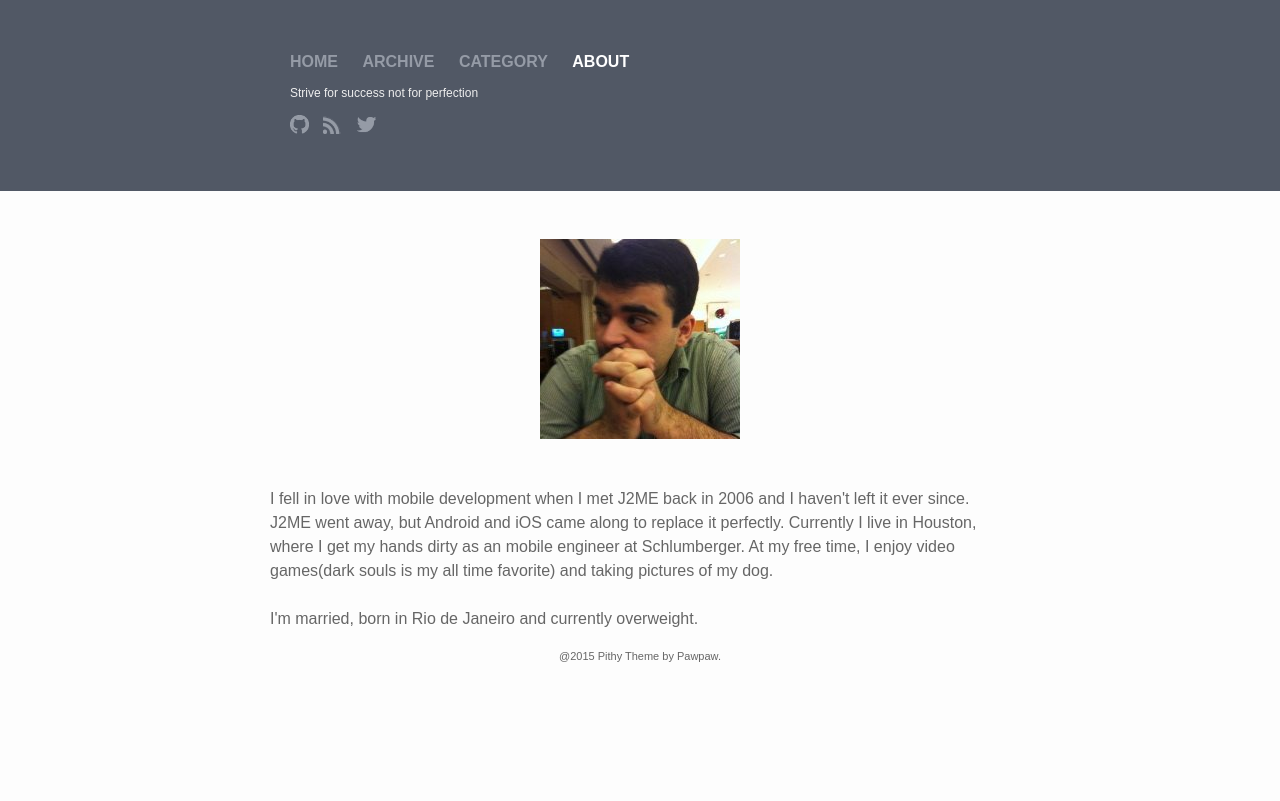
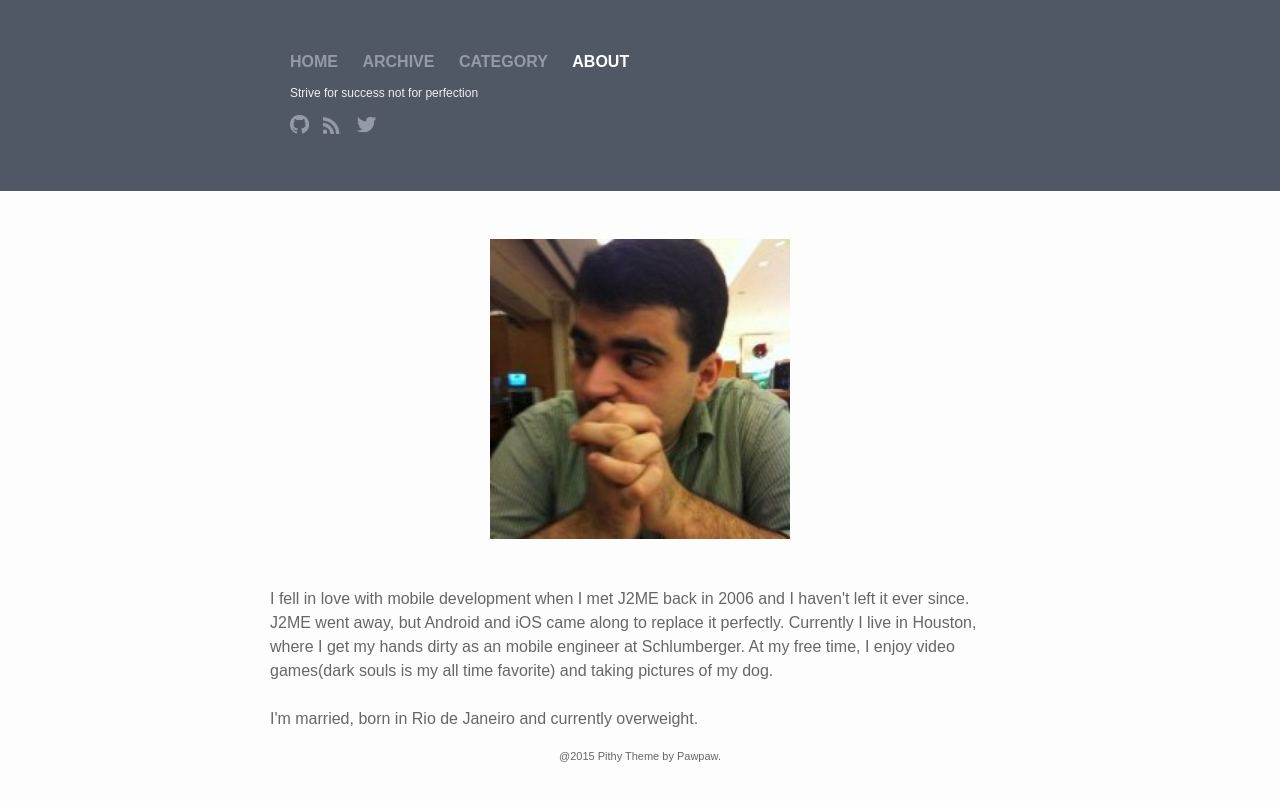
Before and after one commit to rochabr/rochabr.github.io, a Jekyll site: the page built from about.html, in a window 1280 px wide. Shown: the top 801 px of the page. Built offline with Jekyll 4.4.1, drawn with Linux system fonts in a browser that asks for light colours.

Commit message:
picture size

```diff
--- a/about.html
+++ b/about.html
@@ -4,7 +4,7 @@ layout: default
 
 <div class="about">
 <br>
-<center><img src="images/about_pic.jpg"></center>
+<center><img src="images/about_pic.jpg" height="300" width="300"></center>
 <br>
 <br>
 I fell in love with mobile development when I met J2ME back in 2006 and I haven't left it ever since. J2ME went away, but Android and iOS came along to replace it perfectly. Currently I live in Houston, where I get my hands dirty as an mobile engineer at Schlumberger. At my free time, I enjoy video games(dark souls is my all time favorite) and taking pictures of my dog.
```
Also changed, not shown: 2 other files.
